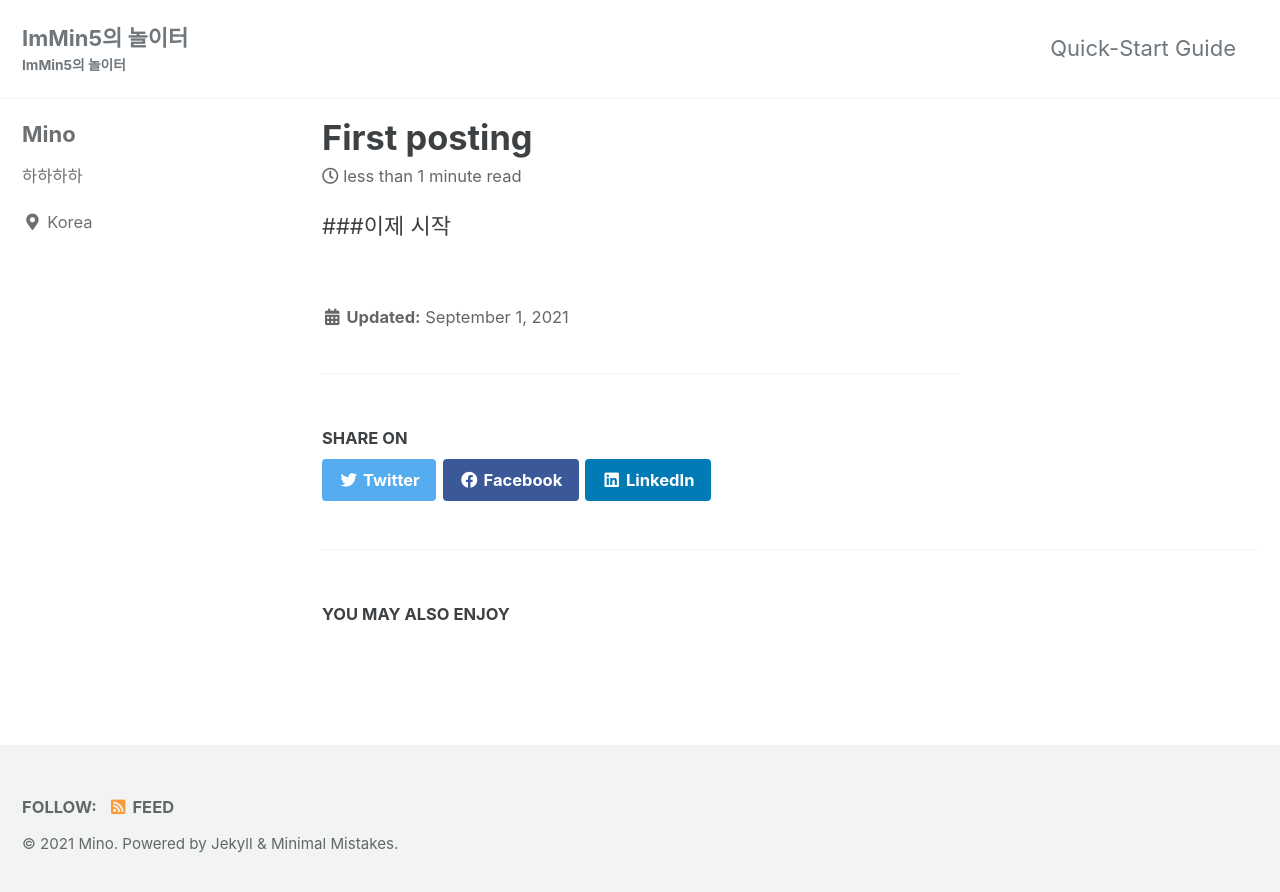
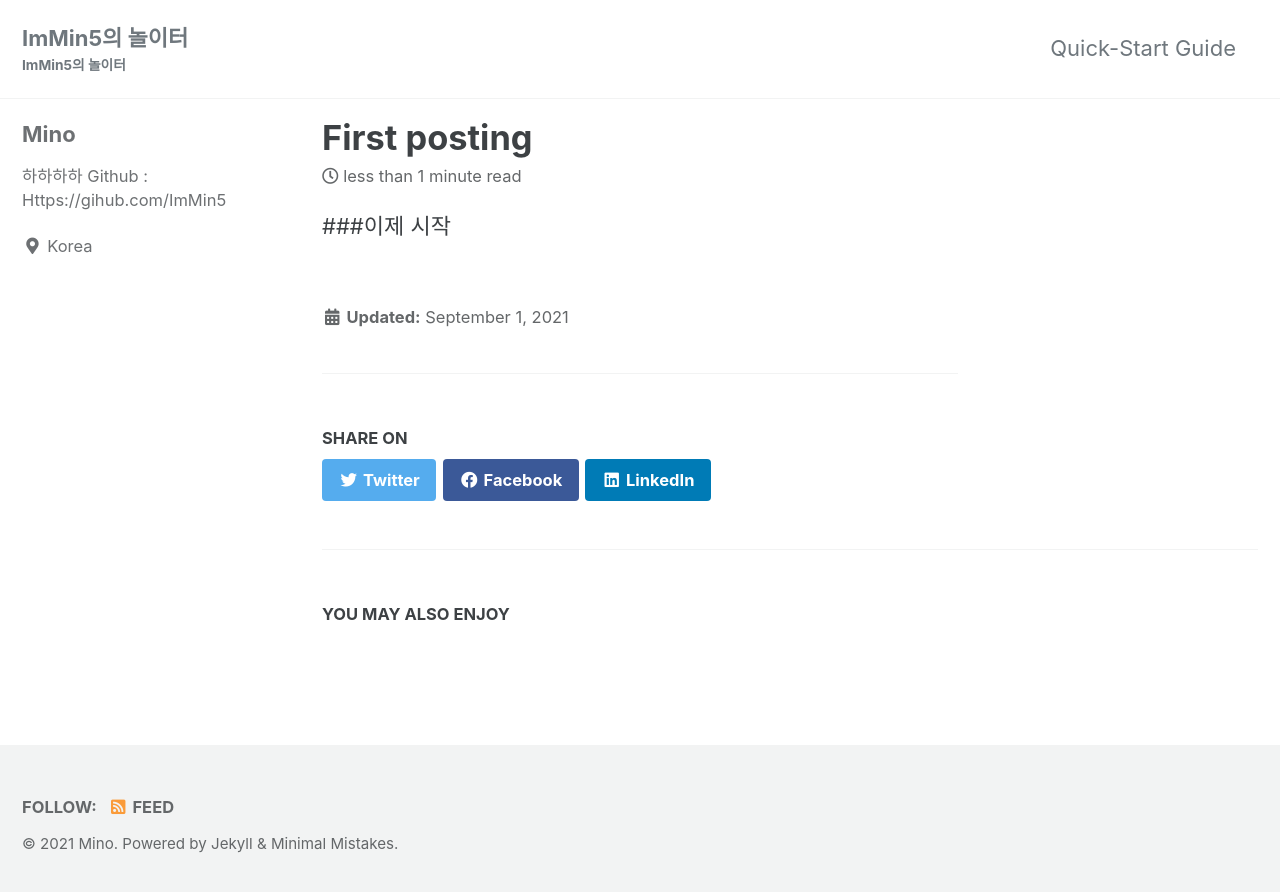
Before and after one commit to ImMin5/ImMin5.github.io, a Jekyll site: the page built from _posts/2021-09-01-first posting.md, in a window 1280 px wide. Shown: the top 892 px of the page. Built offline with Jekyll 4.4.1, drawn with Linux system fonts in a browser that asks for light colours; cached includes are drawn as plain includes.

Commit message:
Update _config.yml
update bio

```diff
--- a/_config.yml
+++ b/_config.yml
@@ -103,7 +103,7 @@ analytics:
 author:
   name             : "Mino"
   avatar           : # path of avatar image, e.g. "/assets/images/bio-photo.jpg"
-  bio              : "하하하하"
+  bio              : "하하하하\n Github : Https://gihub.com/ImMin5"
   location         : "Korea"
   email            :
   links:
```
